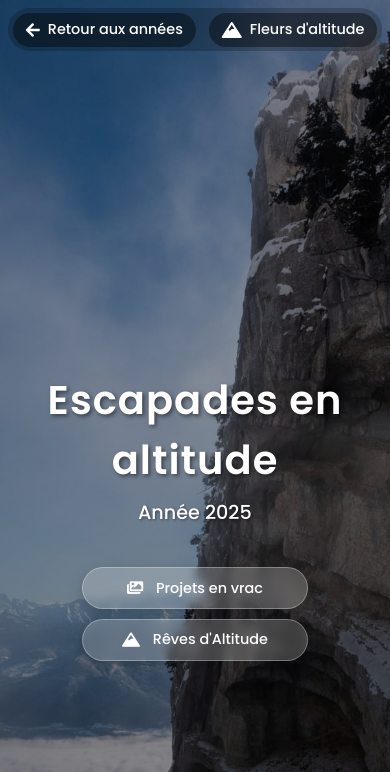
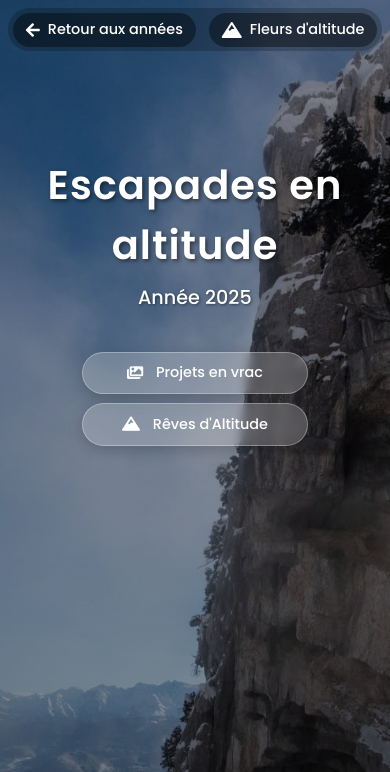
Before and after one commit to mikelum38/hiking-gallery, a Flask app: page /future in a window 390 px wide. Shown: the top 772 px of the page. Run offline with Flask 3, Linux system fonts and the light colour scheme; some libraries are stand-ins or nearby versions.

Commit message:
ajustement aux mobiles

```diff
--- a/templates/future.html
+++ b/templates/future.html
@@ -25,10 +25,9 @@
             display: flex;
             flex-direction: column;
             align-items: center;
-            justify-content: center;
             text-align: center;
             color: white;
-            padding: 0 1rem;
+            padding-top: 25vh; /* Déplace le contenu vers le haut */
         }
 
         .home-hero h1 {
@@ -120,13 +119,27 @@
                 padding: 0.4rem 0.8rem;
             }
 
+            .home-hero {
+                padding-top: 20vh; /* Ajusté pour mobile */
+            }
+
             .home-hero h1 {
-                font-size: 2.5rem;
+                font-size: 2.8rem;
             }
 
             .home-hero p {
                 font-size: 1.2rem;
                 margin: 0.5rem 0 1.5rem;
+            }
+        }
+
+        @media (max-width: 480px) {
+            .home-hero {
+                padding-top: 15vh; /* Encore plus haut sur petit mobile */
+            }
+
+            .home-hero h1 {
+                font-size: 2.5rem;
             }
         }
 
```
